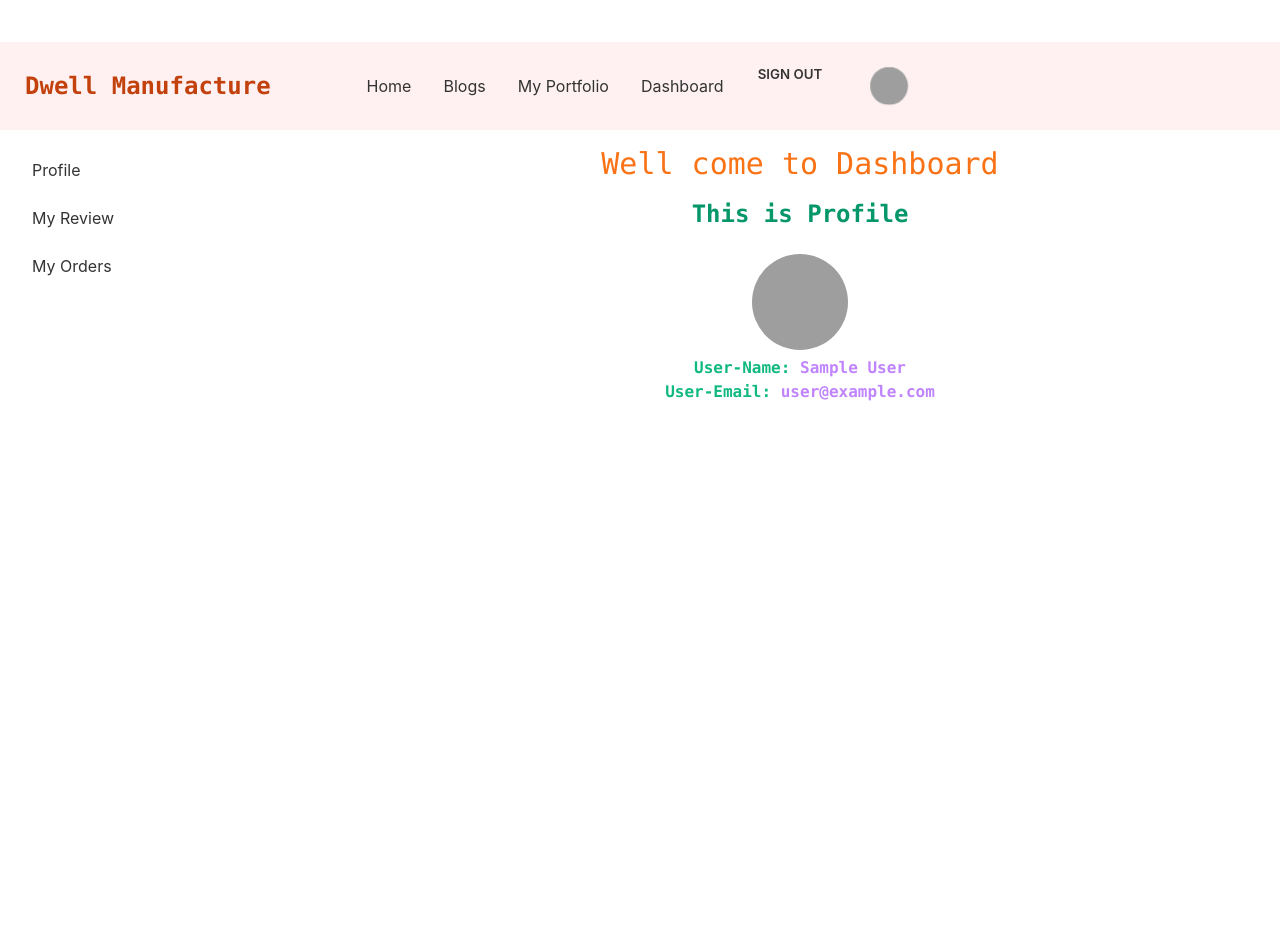
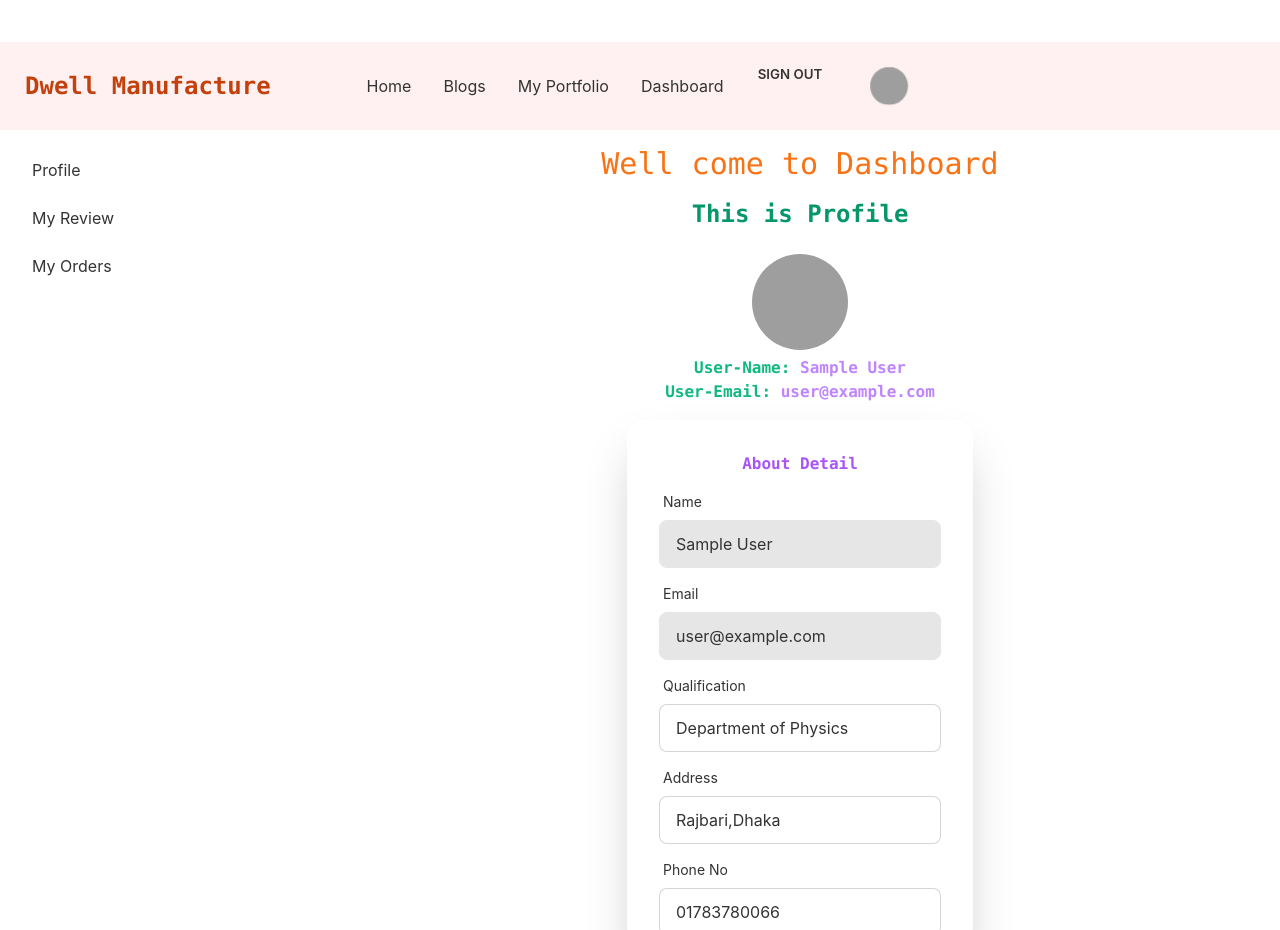
Before and after one commit to sabbir-hossen66/manufacturer-client-side, a React (Create React App) app: page /dashboard in a window 1280 px wide. Built offline with nearby package versions, Linux system fonts and the light colour scheme; no server answers; sample sign-in values are in the browser's storage; grey boxes are pictures that could not be loaded.

Commit message:
profile page updated

```diff
--- a/src/App.js
+++ b/src/App.js
@@ -11,6 +11,7 @@ import Error from './Pages/Error/Error';
 import Home from './Pages/Home/Home';
 import Title from './Pages/Home/Title/Title';
 import Login from './Pages/Login/Login';
+import RequireAdmin from './Pages/Login/RequireAdmin';
 import RequireAuth from './Pages/Login/RequireAuth';
 import SignUp from './Pages/Login/SignUp';
 import MyPortfolio from './Pages/MyPortfolio/MyPortfolio';
@@ -40,7 +41,7 @@ function App() {
           <Route index element={<Profile></Profile>}></Route>
           <Route path='myReview' element={<MyReview></MyReview>}></Route>
           <Route path='myOrders' element={<MyOrders></MyOrders>}></Route>
-          <Route path='users' element={<Users></Users>}></Route>
+          <Route path='users' element={<RequireAdmin><Users></Users></RequireAdmin>}></Route>
         </Route>
 
         <Route path='/login' element={<Login></Login>}></Route>
--- a/src/Pages/Dashboard/Profile.js
+++ b/src/Pages/Dashboard/Profile.js
@@ -4,8 +4,10 @@ import auth from '../../firebase.init';
 
 const Profile = () => {
     const [user] = useAuthState(auth)
+    console.log(user);
     return (
-        <div className='mx-auto text-center'>
+        <div className=''>
+            <div className=' text-center'>
                 <h2 className='text-2xl text-emerald-600 font-semibold font-mono'>This is Profile</h2><br />
 
                 <div class="avatar">
@@ -17,6 +19,57 @@ const Profile = () => {
                 <h2 className='font-bold text-1xl text-emerald-500 font-mono'>User-Name: <span className='text-purple-400'> {user?.displayName}</span></h2>
                 <h2 className='font-bold text-1xl text-emerald-500 font-mono'>User-Email: <span className='text-purple-400'>{user?.email}</span></h2>
             </div>
+
+
+            <div class="hero">
+                <div class="hero-content text-center">
+
+                    <div class="card flex-shrink-0 w-full max-w-sm shadow-2xl bg-base-100">
+                        <div class="card-body">
+                            <h2 className='text-center text-purple-500 font-mono font-semibold'>About Detail</h2>
+                            <div class="form-control">
+                                <label class="label">
+                                    <span class="label-text">Name</span>
+                                </label>
+                                <input type="text" placeholder="name" disabled value={user?.displayName} class="input input-bordered" />
+                            </div>
+                            <div class="form-control">
+                                <label class="label">
+                                    <span class="label-text">Email</span>
+                                </label>
+                                <input type="text" placeholder="email" disabled value={user?.email} class="input input-bordered" />
+
+                            </div>
+                            <div class="form-control">
+                                <label class="label">
+                                    <span class="label-text">Qualification</span>
+                                </label>
+                                <input type="text" placeholder="" value="Department of Physics" class="input input-bordered" />
+
+                            </div>
+                            <div class="form-control">
+                                <label class="label">
+                                    <span class="label-text">Address</span>
+                                </label>
+                                <input type="text" placeholder="" value="Rajbari,Dhaka" class="input input-bordered" />
+
+                            </div>
+                            <div class="form-control">
+                                <label class="label">
+                                    <span class="label-text">Phone No</span>
+                                </label>
+                                <input type="text" placeholder="" value="01783780066" class="input input-bordered" />
+
+                            </div>
+
+                        </div>
+                    </div>
+                </div>
+            </div>
+
+
+
+        </div>
     );
 };
 
--- a/src/Pages/Home/Service.js
+++ b/src/Pages/Home/Service.js
@@ -4,7 +4,7 @@ import { useNavigate } from 'react-router-dom';
 
 
 const Service = ({ service }) => {
-    const { _id, name, img, description, price, minimumQuantity, } = service;
+    const { _id, name, img, description, price, minimumQuantity, availableQuantity } = service;
     const navigate = useNavigate();
     const navigateToPurchaseDetail = id => {
         navigate(`/service/${_id}`)
@@ -19,8 +19,8 @@ const Service = ({ service }) => {
             <div className="card-body items-center text-center">
                 <h2 className="card-title">{name}</h2>
                 <p>Price: {price}</p>
-                <p>Q-Available: {minimumQuantity}</p>
-                <p>Q-Minimum: {minimumQuantity}</p>
+                <p>Min-quantity: {minimumQuantity}</p>
+                <p>Available-quantity: {availableQuantity}</p>
                 <p>Description: {description}</p>
 
                 <div className="card-actions">
--- /dev/null
+++ b/src/Pages/Login/RequireAdmin.js
@@ -0,0 +1,25 @@
+import React from 'react';
+import { useAuthState } from 'react-firebase-hooks/auth';
+import { Navigate, useLocation } from 'react-router-dom';
+import auth from '../../firebase.init';
+import useAdmin from '../../hooks/useAdmin';
+import Loading from '../Shared/Loading';
+import { signOut } from 'firebase/auth';
+
+const RequireAdmin = ({ children }) => {
+    const [user, loading] = useAuthState(auth);
+    const [admin, adminLoading] = useAdmin(user)
+    const location = useLocation();
+
+    if (loading || adminLoading) {
+        return <Loading></Loading>
+    }
+
+    if (!user || !admin) {
+        signOut(auth)
+        return <Navigate to="/login" state={{ from: location }} replace></Navigate>
+    }
+    return children;
+};
+
+export default RequireAdmin;
--- a/src/hooks/useAdmin.js
+++ b/src/hooks/useAdmin.js
@@ -2,6 +2,7 @@ import { useEffect, useState } from "react"
 
 const useAdmin = user => {
     const [admin, setAdmin] = useState(false);
+    const [adminLoading, setAdminLoading] = useState(true)
     useEffect(() => {
         const email = user?.email;
         if (email) {
@@ -17,10 +18,11 @@ const useAdmin = user => {
                 .then(data => {
 
                     setAdmin(data.admin)
+                    setAdminLoading(false)
                 })
         }
     }, [user])
-    return [admin]
+    return [admin, adminLoading]
 }
 
 export default useAdmin;
```
Also changed, not shown: src/images/parts.png (added). Lines whose indentation alone changed are shown as unchanged.
